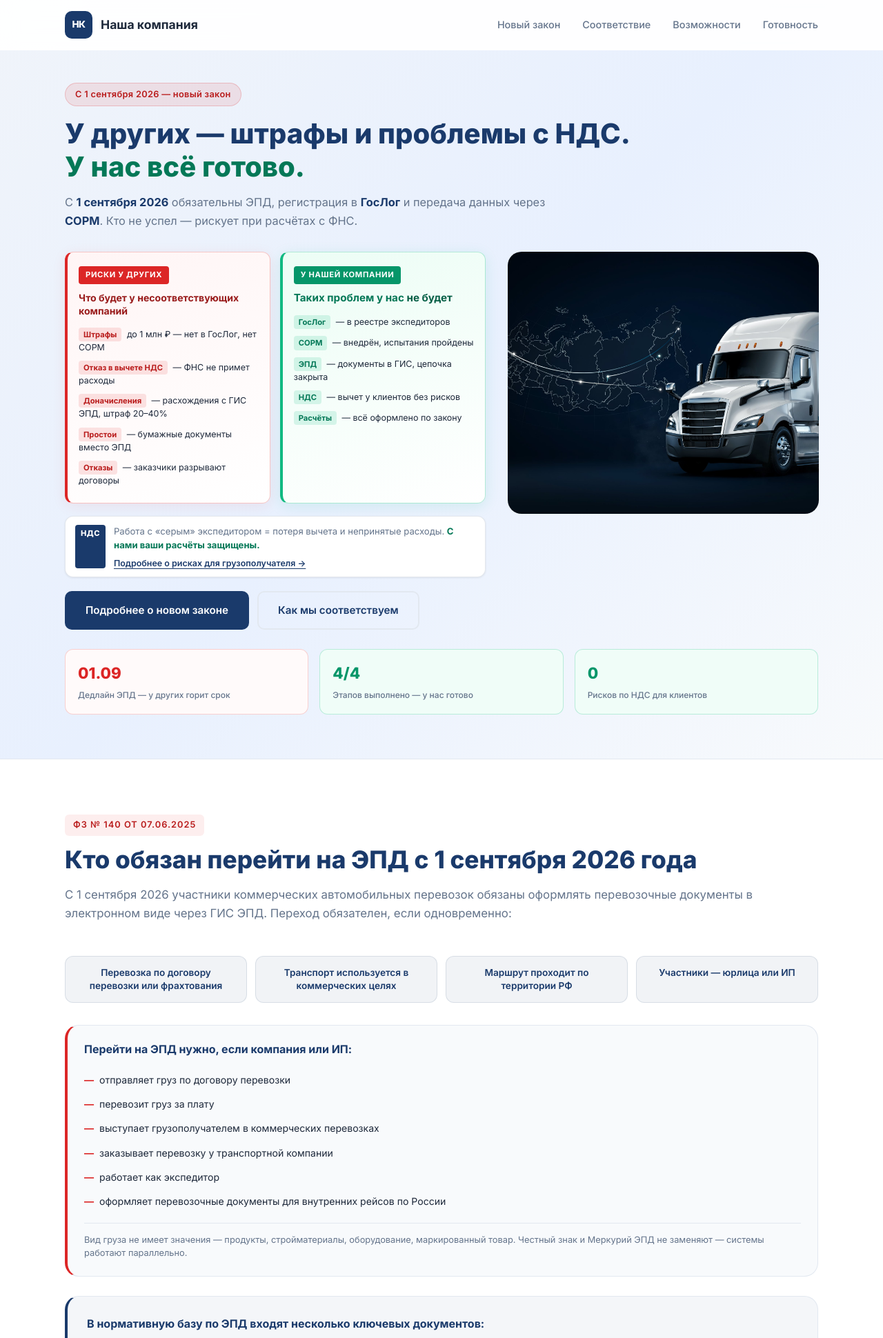
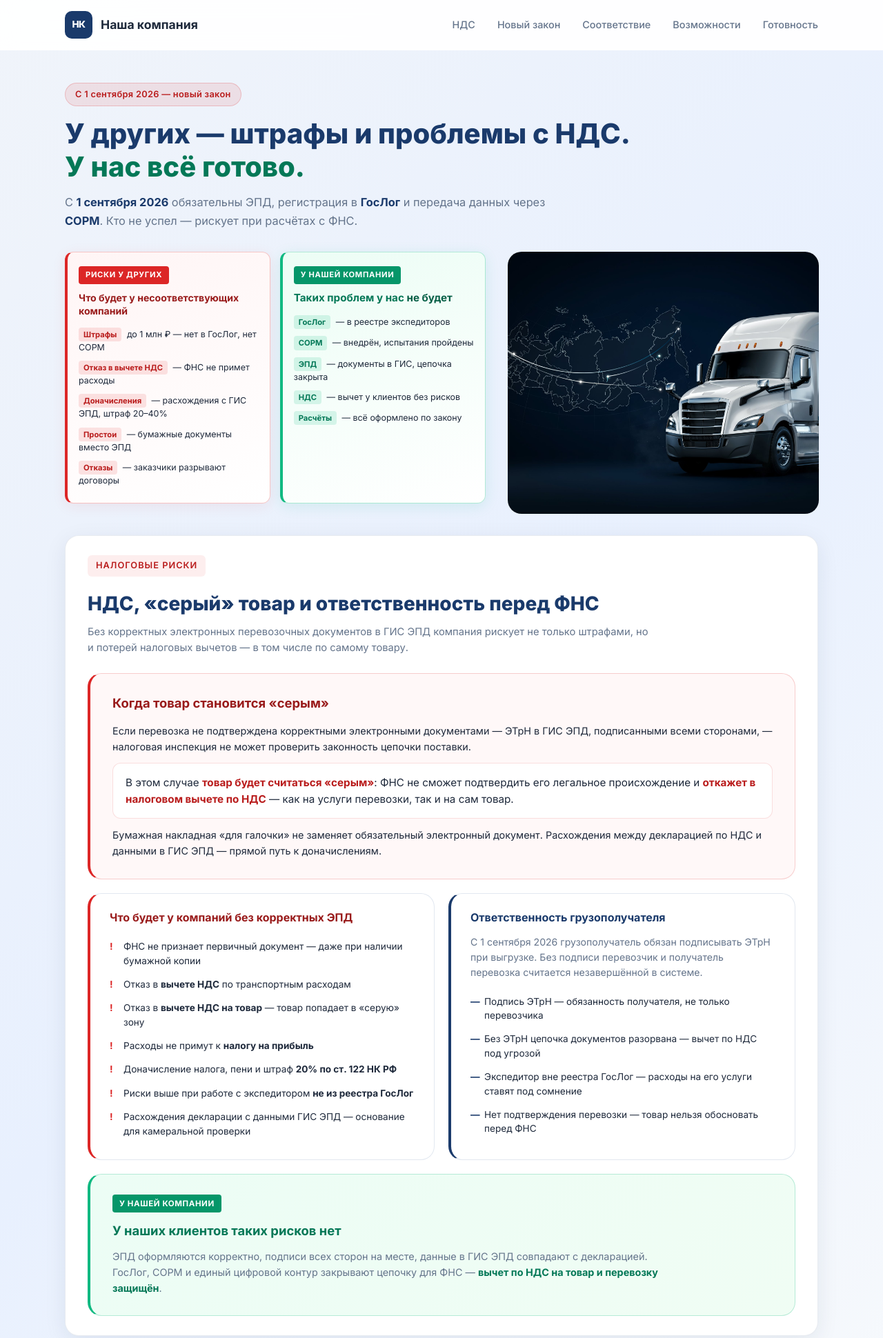
Before and after one commit to socialprojectopen/socialprojectopen.github.io, a PHP site: page / in a window 1280 px wide. Shown: the top 1940 px of the page at 69% size. Run offline with PHP 8.4, Linux system fonts and the light colour scheme.

Commit message:
Add files via upload

```diff
--- a/logistick/index.html
+++ b/logistick/index.html
@@ -20,6 +20,7 @@
         <span class="logo__text">Наша компания</span>
       </a>
       <nav class="nav">
+        <a href="#nds">НДС</a>
         <a href="#new-law">Новый закон</a>
         <a href="#compliance">Соответствие</a>
         <a href="#capabilities">Возможности</a>
@@ -70,25 +71,83 @@
               </ul>
             </div>
           </div>
-
-          <p class="hero__nds">
-            <span class="hero__nds-label">НДС</span>
-            <span class="hero__nds-text">
-              Работа с «серым» экспедитором = потеря вычета и непринятые расходы.
-              <strong>С нами ваши расчёты защищены.</strong>
-              <button type="button" class="hero__modal-link" data-modal="tax-modal">Подробнее о рисках для грузополучателя →</button>
-            </span>
-          </p>
-
-          <div class="hero__actions">
-            <a href="#new-law" class="btn btn--primary">Подробнее о новом законе</a>
-            <a href="#compliance" class="btn btn--outline">Как мы соответствуем</a>
-          </div>
         </div>
 
         <div class="image-slot image-slot--hero has-image" data-slot="hero">
           <img src="главный баннер.jpg" alt="Наша компания — логистика по всей России">
         </div>
+      </div>
+
+      <div class="hero__nds-block" id="nds">
+        <div class="hero__nds-head">
+          <span class="section-tag section-tag--alert">Налоговые риски</span>
+          <h2>НДС, «серый» товар и ответственность перед ФНС</h2>
+          <p>
+            Без корректных электронных перевозочных документов в ГИС ЭПД компания рискует
+            не только штрафами, но и потерей налоговых вычетов — в том числе по самому товару.
+          </p>
+        </div>
+
+        <div class="nds__gray">
+          <h3>Когда товар становится «серым»</h3>
+          <p>
+            Если перевозка не подтверждена корректными электронными документами — ЭТрН в ГИС ЭПД,
+            подписанными всеми сторонами, — налоговая инспекция не может проверить законность цепочки поставки.
+          </p>
+          <p class="nds__gray-highlight">
+            В этом случае <strong>товар будет считаться «серым»</strong>: ФНС не сможет подтвердить
+            его легальное происхождение и <strong>откажет в налоговом вычете по НДС</strong> —
+            как на услуги перевозки, так и на сам товар.
+          </p>
+          <p>
+            Бумажная накладная «для галочки» не заменяет обязательный электронный документ.
+            Расхождения между декларацией по НДС и данными в ГИС ЭПД — прямой путь к доначислениям.
+          </p>
+        </div>
+
+        <div class="nds__grid">
+          <article class="nds__panel nds__panel--risk">
+            <h3>Что будет у компаний без корректных ЭПД</h3>
+            <ul class="nds__list nds__list--risk">
+              <li>ФНС не признает первичный документ — даже при наличии бумажной копии</li>
+              <li>Отказ в <strong>вычете НДС</strong> по транспортным расходам</li>
+              <li>Отказ в <strong>вычете НДС на товар</strong> — товар попадает в «серую» зону</li>
+              <li>Расходы не примут к <strong>налогу на прибыль</strong></li>
+              <li>Доначисление налога, пени и штраф <strong>20% по ст. 122 НК РФ</strong></li>
+              <li>Риски выше при работе с экспедитором <strong>не из реестра ГосЛог</strong></li>
+              <li>Расхождения декларации с данными ГИС ЭПД — основание для камеральной проверки</li>
+            </ul>
+          </article>
+
+          <article class="nds__panel nds__panel--role">
+            <h3>Ответственность грузополучателя</h3>
+            <p class="nds__lead">
+              С 1 сентября 2026 грузополучатель обязан подписывать ЭТрН при выгрузке.
+              Без подписи перевозчик и получатель перевозка считается незавершённой в системе.
+            </p>
+            <ul class="nds__list">
+              <li>Подпись ЭТрН — обязанность получателя, не только перевозчика</li>
+              <li>Без ЭТрН цепочка документов разорвана — вычет по НДС под угрозой</li>
+              <li>Экспедитор вне реестра ГосЛог — расходы на его услуги ставят под сомнение</li>
+              <li>Нет подтверждения перевозки — товар нельзя обосновать перед ФНС</li>
+            </ul>
+          </article>
+        </div>
+
+        <div class="nds__ready">
+          <span class="nds__ready-tag">У нашей компании</span>
+          <h3>У наших клиентов таких рисков нет</h3>
+          <p>
+            ЭПД оформляются корректно, подписи всех сторон на месте, данные в ГИС ЭПД совпадают
+            с декларацией. ГосЛог, СОРМ и единый цифровой контур закрывают цепочку для ФНС —
+            <strong>вычет по НДС на товар и перевозку защищён</strong>.
+          </p>
+        </div>
+      </div>
+
+      <div class="hero__actions">
+        <a href="#new-law" class="btn btn--primary">Подробнее о новом законе</a>
+        <a href="#compliance" class="btn btn--outline">Как мы соответствуем</a>
       </div>
 
       <div class="hero__stats">
@@ -270,17 +329,6 @@
         </div>
       </div>
 
-      <div class="law__tax">
-        <h3>Последствия для налогового учёта и НДС</h3>
-        <ul class="law__list law__list--tax">
-          <li>Без корректных электронных документов нельзя подтвердить расходы на перевозку</li>
-          <li>ФНС может отказать в <strong>вычете НДС</strong> — бумажная копия не заменяет обязательный ЭТрН</li>
-          <li>Расходы не примут к налогу на прибыль — доначисления и пени</li>
-          <li>Штраф по ст. 122 НК РФ — <strong>20% от неуплаченного налога</strong></li>
-          <li>Экспедитор не из реестра ГосЛог — расходы на его услуги ставят под сомнение</li>
-        </ul>
-      </div>
-
       <div class="law__ready">
         <div class="law__ready-text">
           <span class="law__ready-tag">У нашей компании</span>
@@ -291,27 +339,6 @@
 
     </div>
   </section>
-
-  <!-- Модальное окно: НДС и грузополучатель -->
-  <div class="modal" id="tax-modal" aria-hidden="true">
-    <div class="modal__overlay" data-modal-close></div>
-    <div class="modal__dialog" role="dialog" aria-labelledby="tax-modal-title">
-      <button type="button" class="modal__close" data-modal-close aria-label="Закрыть">×</button>
-      <span class="modal__tag">Риски для заказчика</span>
-      <h2 id="tax-modal-title">Ответственность грузополучателя перед ФНС</h2>
-      <p class="modal__lead">С 1 сентября 2026 грузополучатель обязан подписывать ЭТрН при выгрузке. Без подписи перевозка считается незавершённой.</p>
-      <ul class="modal__list modal__list--risk">
-        <li>Без ЭТрН ФНС не признает первичный документ — даже если есть бумажная копия</li>
-        <li>Отказ в <strong>вычете НДС</strong> по транспортным расходам</li>
-        <li>Расходы не примут к <strong>налогу на прибыль</strong></li>
-        <li>Доначисление налога, пени и штраф <strong>20% по ст. 122 НК РФ</strong></li>
-        <li>Риски выше при работе с экспедитором <strong>не из реестра ГосЛог</strong></li>
-      </ul>
-      <div class="modal__ready">
-        <p><strong>Работая с нами, вы избегаете этих рисков:</strong> ЭПД оформляются корректно, подписи всех сторон на месте, данные в ГИС ЭПД совпадают с декларацией. Ваш вычет НДС и расчёты с контрагентами — под защитой.</p>
-      </div>
-    </div>
-  </div>
 
   <!-- Блок соответствия -->
   <section class="compliance" id="compliance">
--- a/logistick/styles.css
+++ b/logistick/styles.css
@@ -290,8 +290,6 @@ body.loaded .hero__content > * {
 }
 
 body.loaded .hero__content > *:nth-child(1) { animation-delay: 0.35s; }
-body.loaded .hero__content > *:nth-child(2) { animation-delay: 0.45s; }
-body.loaded .hero__content > *:nth-child(3) { animation-delay: 0.55s; }
 
 body.loaded .hero .image-slot {
   opacity: 0;
@@ -299,8 +297,18 @@ body.loaded .hero .image-slot {
   animation: heroImageIn 1.1s var(--ease-out) 0.4s forwards;
 }
 
+body.loaded .hero__nds-block {
+  animation: fadeUp 0.9s var(--ease-out) 0.5s forwards;
+  opacity: 0;
+}
+
+body.loaded .hero__actions {
+  animation: fadeUp 0.9s var(--ease-out) 0.6s forwards;
+  opacity: 0;
+}
+
 body.loaded .hero__stats {
-  animation: fadeUp 0.9s var(--ease-out) 0.65s forwards;
+  animation: fadeUp 0.9s var(--ease-out) 0.7s forwards;
   opacity: 0;
 }
 
@@ -463,67 +471,47 @@ body.loaded .hero__stats {
   color: #047857;
 }
 
-.hero__nds {
-  display: grid;
-  grid-template-columns: auto 1fr;
-  gap: 8px 12px;
-  font-size: .82rem;
-  line-height: 1.5;
-  color: var(--color-text-muted);
+.hero__nds-block {
+  margin-top: 28px;
+  padding: 28px 32px;
   background: #fff;
-  border: 1px solid rgba(26, 58, 107, 0.12);
-  padding: 12px 14px;
-  border-radius: var(--radius);
+  border: 1px solid rgba(26, 58, 107, 0.1);
+  border-radius: var(--radius-lg);
+  box-shadow: 0 8px 32px rgba(15, 36, 64, 0.08);
+}
+
+.hero__nds-head {
+  margin-bottom: 24px;
+  max-width: 820px;
+}
+
+.hero__nds-head h2 {
+  font-size: clamp(1.35rem, 2.5vw, 1.75rem);
+  font-weight: 800;
+  color: var(--color-primary);
+  line-height: 1.25;
+  margin: 10px 0 12px;
+}
+
+.hero__nds-head p {
+  font-size: .92rem;
+  color: var(--color-text-muted);
+  line-height: 1.6;
+}
+
+.hero__nds-block .nds__gray {
   margin-bottom: 20px;
-  box-shadow: var(--shadow-sm);
-}
-
-.hero__nds-label {
-  flex-shrink: 0;
-  font-size: .7rem;
-  font-weight: 800;
-  letter-spacing: .04em;
-  text-transform: uppercase;
-  background: var(--color-primary);
-  color: #fff;
-  padding: 4px 8px;
-  border-radius: 4px;
-}
-
-.hero__nds-text {
-  display: block;
-}
-
-.hero__nds-text strong {
-  color: #047857;
-  font-weight: 700;
-}
-
-.hero__modal-link {
-  display: block;
-  margin-top: 8px;
-  padding: 0;
-  border: none;
-  background: none;
-  font-family: var(--font);
-  font-size: .78rem;
-  font-weight: 600;
-  color: var(--color-primary);
-  cursor: pointer;
-  text-align: left;
-  text-decoration: underline;
-  text-underline-offset: 3px;
-  transition: color 0.3s var(--ease-out);
-}
-
-.hero__modal-link:hover {
-  color: var(--color-accent-dark);
+}
+
+.hero__nds-block .nds__grid {
+  margin-bottom: 20px;
 }
 
 .hero__actions {
   display: flex;
   gap: 12px;
   flex-wrap: wrap;
+  margin-top: 24px;
 }
 
 .hero__stats {
@@ -989,26 +977,6 @@ body.loaded .hero__stats {
   color: var(--color-primary);
 }
 
-.law__tax {
-  background: rgba(26, 58, 107, 0.04);
-  border: 1px solid rgba(26, 58, 107, 0.12);
-  border-radius: var(--radius-lg);
-  padding: 24px 28px;
-  margin-bottom: 24px;
-}
-
-.law__tax h3 {
-  font-size: 1rem;
-  font-weight: 700;
-  color: var(--color-primary);
-  margin-bottom: 14px;
-}
-
-.law__list--tax li::before {
-  content: '!';
-  color: #dc2626;
-}
-
 .law__ready {
   background: linear-gradient(135deg, #ecfdf5 0%, #f0fdf4 100%);
   border: 1px solid rgba(16, 185, 129, 0.25);
@@ -1046,146 +1014,150 @@ body.loaded .hero__stats {
   max-width: 640px;
 }
 
-/* ===== Modal ===== */
-.modal {
-  position: fixed;
-  inset: 0;
-  z-index: 200;
-  display: flex;
-  align-items: center;
-  justify-content: center;
-  padding: 24px;
-  opacity: 0;
-  visibility: hidden;
-  transition: opacity 0.35s var(--ease-out), visibility 0.35s var(--ease-out);
-}
-
-.modal.is-open {
-  opacity: 1;
-  visibility: visible;
-}
-
-.modal__overlay {
+/* ===== NDS blocks (inside hero) ===== */
+.nds__gray {
+  background: #fff8f8;
+  border: 1px solid rgba(220, 38, 38, 0.2);
+  border-left: 4px solid #dc2626;
+  border-radius: var(--radius-lg);
+  padding: 28px 32px;
+  margin-bottom: 28px;
+}
+
+.nds__gray h3 {
+  font-size: 1.15rem;
+  font-weight: 700;
+  color: #991b1b;
+  margin-bottom: 14px;
+}
+
+.nds__gray p {
+  font-size: .9rem;
+  line-height: 1.6;
+  color: var(--color-text);
+  margin-bottom: 12px;
+}
+
+.nds__gray p:last-child {
+  margin-bottom: 0;
+}
+
+.nds__gray-highlight {
+  background: #fff;
+  border: 1px solid rgba(220, 38, 38, 0.15);
+  border-radius: var(--radius);
+  padding: 16px 18px;
+  font-size: .95rem !important;
+  line-height: 1.55 !important;
+}
+
+.nds__gray-highlight strong {
+  color: #b91c1c;
+}
+
+.nds__grid {
+  display: grid;
+  grid-template-columns: 1fr 1fr;
+  gap: 20px;
+  margin-bottom: 28px;
+}
+
+.nds__panel {
+  background: var(--color-surface);
+  border: 1px solid var(--color-border);
+  border-radius: var(--radius-lg);
+  padding: 24px 28px;
+}
+
+.nds__panel--risk {
+  border-left: 4px solid #dc2626;
+}
+
+.nds__panel--role {
+  border-left: 4px solid var(--color-primary);
+}
+
+.nds__panel h3 {
+  font-size: 1rem;
+  font-weight: 700;
+  color: var(--color-primary);
+  margin-bottom: 14px;
+  line-height: 1.35;
+}
+
+.nds__panel--risk h3 {
+  color: #991b1b;
+}
+
+.nds__lead {
+  font-size: .88rem;
+  color: var(--color-text-muted);
+  line-height: 1.55;
+  margin-bottom: 14px;
+}
+
+.nds__list {
+  list-style: none;
+}
+
+.nds__list li {
+  font-size: .85rem;
+  line-height: 1.5;
+  padding: 7px 0 7px 20px;
+  position: relative;
+  color: var(--color-text);
+}
+
+.nds__list li::before {
+  content: '—';
   position: absolute;
-  inset: 0;
-  background: rgba(15, 36, 64, 0.6);
-  backdrop-filter: blur(4px);
-}
-
-.modal__dialog {
-  position: relative;
-  width: 100%;
-  max-width: 520px;
-  max-height: 90vh;
-  overflow-y: auto;
-  background: var(--color-surface);
+  left: 0;
+  color: var(--color-primary);
+  font-weight: 700;
+}
+
+.nds__list--risk li::before {
+  content: '!';
+  color: #dc2626;
+}
+
+.nds__ready {
+  background: linear-gradient(135deg, #ecfdf5 0%, #f0fdf4 100%);
+  border: 1px solid rgba(16, 185, 129, 0.25);
+  border-left: 4px solid #10b981;
   border-radius: var(--radius-lg);
-  padding: 32px 28px;
-  box-shadow: 0 24px 64px rgba(0, 0, 0, 0.2);
-  transform: translateY(20px) scale(0.97);
-  transition: transform 0.35s var(--ease-out);
-}
-
-.modal.is-open .modal__dialog {
-  transform: translateY(0) scale(1);
-}
-
-.modal__close {
-  position: absolute;
-  top: 16px;
-  right: 16px;
-  width: 36px;
-  height: 36px;
-  border: none;
-  background: var(--color-bg);
-  border-radius: 8px;
-  font-size: 1.4rem;
-  line-height: 1;
-  color: var(--color-text-muted);
-  cursor: pointer;
-  transition: background 0.2s, color 0.2s;
-}
-
-.modal__close:hover {
-  background: #fee2e2;
-  color: #dc2626;
-}
-
-.modal__tag {
+  padding: 28px 32px;
+}
+
+.nds__ready-tag {
   display: inline-block;
   font-size: .72rem;
   font-weight: 700;
   text-transform: uppercase;
   letter-spacing: .05em;
-  background: rgba(220, 38, 38, 0.1);
-  color: #b91c1c;
+  background: #059669;
+  color: #fff;
   padding: 4px 10px;
   border-radius: 4px;
   margin-bottom: 12px;
 }
 
-.modal__dialog h2 {
-  font-size: 1.35rem;
-  font-weight: 800;
-  color: var(--color-primary);
-  margin-bottom: 12px;
-  line-height: 1.3;
-  padding-right: 32px;
-}
-
-.modal__lead {
+.nds__ready h3 {
+  font-size: 1.15rem;
+  font-weight: 700;
+  color: #047857;
+  margin-bottom: 10px;
+}
+
+.nds__ready p {
   font-size: .9rem;
   color: var(--color-text-muted);
-  line-height: 1.55;
-  margin-bottom: 18px;
-}
-
-.modal__list {
-  list-style: none;
-  margin-bottom: 20px;
-}
-
-.modal__list li {
-  font-size: .88rem;
-  line-height: 1.5;
-  padding: 8px 0 8px 22px;
-  position: relative;
-  color: var(--color-text);
-  border-bottom: 1px solid var(--color-border);
-}
-
-.modal__list li:last-child {
-  border-bottom: none;
-}
-
-.modal__list--risk li::before {
-  content: '!';
-  position: absolute;
-  left: 0;
-  color: #dc2626;
-  font-weight: 800;
-}
-
-.modal__ready {
-  background: #f0fdf8;
-  border: 1px solid rgba(16, 185, 129, 0.2);
-  border-radius: var(--radius);
-  padding: 18px;
-}
-
-.modal__ready p {
-  font-size: .88rem;
-  line-height: 1.55;
-  color: var(--color-text);
-  margin-bottom: 16px;
-}
-
-.modal__ready strong {
+  line-height: 1.6;
+  max-width: 800px;
+}
+
+.nds__ready strong {
   color: #047857;
-}
-
-body.modal-open {
-  overflow: hidden;
 }
 
 /* ===== Compliance ===== */
@@ -1699,6 +1671,10 @@ body.modal-open {
   .law__grid,
   .law__risks-grid,
   .law__responsibility {
+    grid-template-columns: 1fr;
+  }
+
+  .nds__grid {
     grid-template-columns: 1fr;
   }
 
@@ -1794,4 +1770,8 @@ body.modal-open {
   .trust {
     padding: 64px 0;
   }
-}
+
+  .hero__nds-block {
+    padding: 20px 18px;
+  }
+}
```
Also changed, not shown: logistick/script.js (+4 -38 lines).
